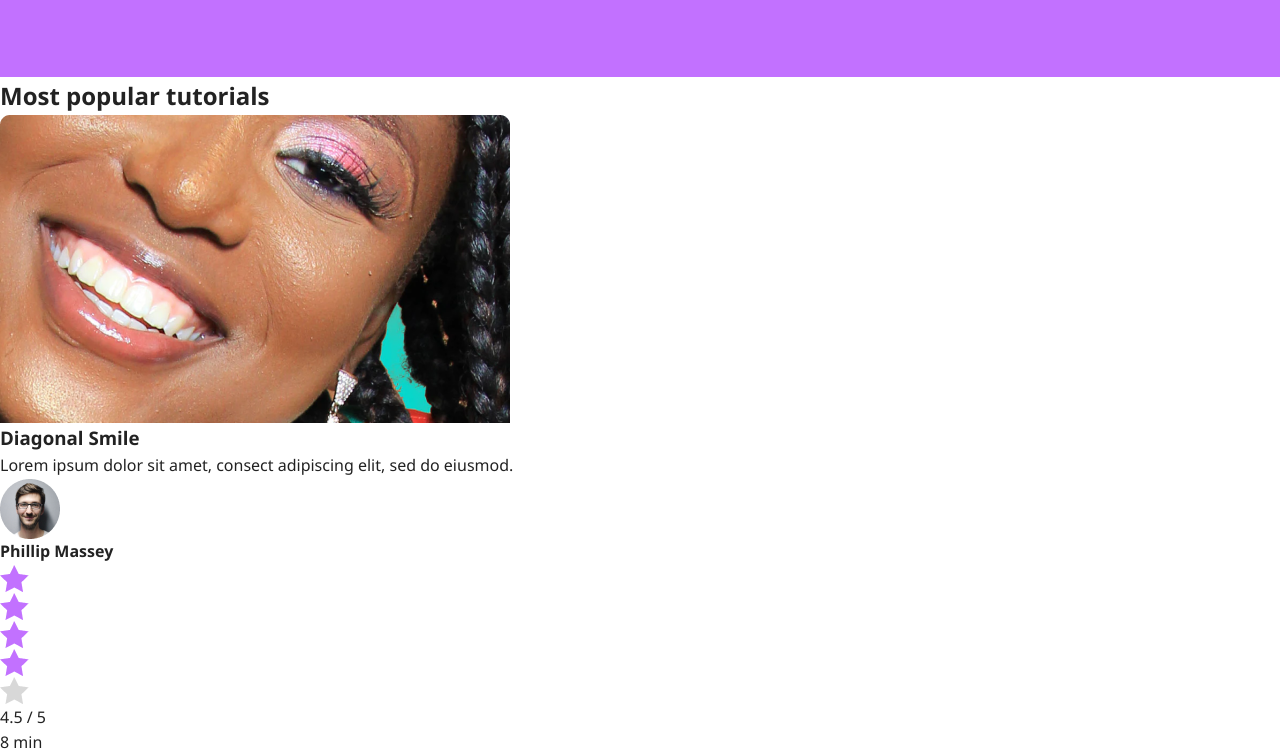
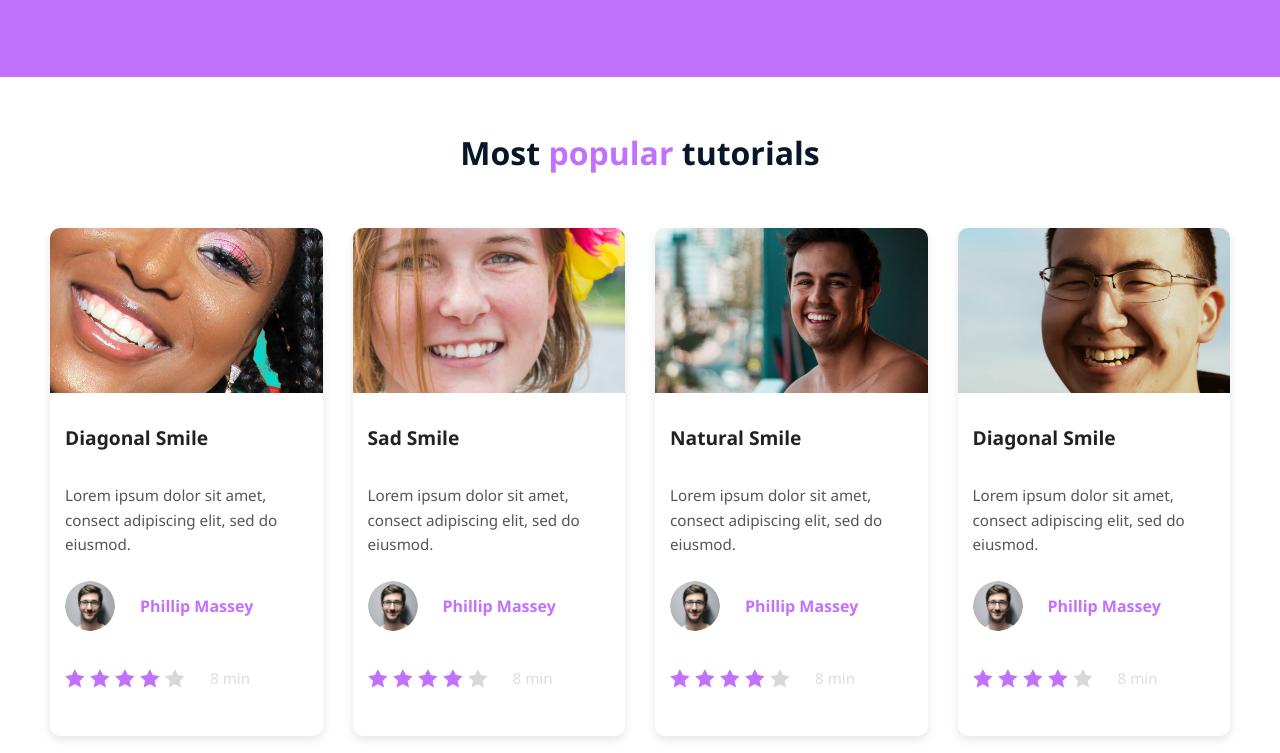
Before and after one commit to debbie-codes/alx_html_css, a plain HTML site: page css_basics/css_advanced/index.html in a window 1280 px wide. Shown: the part 1583-2336 px from the top of the page. Drawn offline with Linux system fonts and the light colour scheme.

Commit message:
The Most Popular Tutorials

```diff
--- a/css_basics/css_advanced/index.html
+++ b/css_basics/css_advanced/index.html
@@ -99,7 +99,7 @@
 
         <!----The Video Section------->
         <section class="videos-section">
-            <h2>Most popular tutorials</h2>
+            <h2>Most <span class="high">popular</span> tutorials</h2>
 
             <div class="videos-container">
 
@@ -124,7 +124,6 @@
                             <img src="images/star.png" alt="star">
                             <img src="images/star-half.png" alt="half star">
                         </div>
-                        <p>4.5 / 5</p>
                         <p>8 min</p>
                     </div>
                 </div>
@@ -150,7 +149,6 @@
                             <img src="images/star.png" alt="star">
                             <img src="images/star-half.png" alt="half star">
                         </div>
-                        <p>4.5 / 5</p>
                         <p>8 min</p>
                     </div>
                 </div>
@@ -176,7 +174,6 @@
                             <img src="images/star.png" alt="star">
                             <img src="images/star-half.png" alt="half star">
                         </div>
-                        <p>4.5 / 5</p>
                         <p>8 min</p>
                     </div>
                 </div>
@@ -202,7 +199,6 @@
                             <img src="images/star.png" alt="star">
                             <img src="images/star-half.png" alt="half star">
                         </div>
-                        <p>4.5 / 5</p>
                         <p>8 min</p>
                     </div>
                 </div>
--- a/css_basics/css_advanced/styles.css
+++ b/css_basics/css_advanced/styles.css
@@ -201,3 +201,95 @@ nav ul li a:hover {
   font-weight: bold;
   text-transform: capitalize;
 }
+
+/*===========The Popular Videos Section=========*/
+.videos-section {
+  text-align: center;
+  padding: 50px;
+}
+
+.videos-section h2 {
+  font-size: 2rem;
+  margin-bottom: 50px;
+  color: #071629;
+}
+
+.videos-section h2 .high{
+    color:  #c271ff;
+}
+
+.videos-container {
+  display: grid;
+  grid-template-columns: repeat(auto-fit, minmax(250px, 1fr));
+  gap: 30px;
+}
+
+.video-block {
+  background: #fff;
+  border-radius: 10px;
+  box-shadow: 0 4px 10px rgba(0,0,0,0.1);
+  overflow: hidden;
+  padding-bottom: 20px;
+}
+
+.video-block img {
+  width: 100%;
+  display: block;
+}
+
+.video-block h3 {
+  margin-top: 15px;
+  font-size: 1.2rem;
+  text-align: left;
+  padding: 15px;
+}
+
+.video-block p {
+  padding: 15px;
+  color: #555;
+  font-size: 0.95rem;
+  text-align: left;
+}
+
+.author-block {
+  display: flex;
+  align-items: center;
+  gap: 10px;
+  padding: 10px 15px;
+}
+
+.author-block img {
+  width: 50px;
+  border-radius: 50%;
+}
+
+.author-block h4{
+  padding: 10px 15px;
+   color:  #c271ff;
+}
+
+.rating-block {
+  display: flex;
+   gap: 10px;
+  align-items: center;
+  gap: 10px;
+  padding: 10px 15px;
+}
+
+.stars {
+  display: flex;              /* ensures stars stay on one line */
+  align-items: center;
+  gap: 5px;                   /* small spacing between each star */
+}
+
+.stars img {
+  width: 20px;                /* adjust size as needed */
+  height: auto;
+}
+
+/* make the text look cleaner */
+.rating-block p {
+  margin: 0;
+  color: #ddd;
+  font-weight: 500;
+}
```
